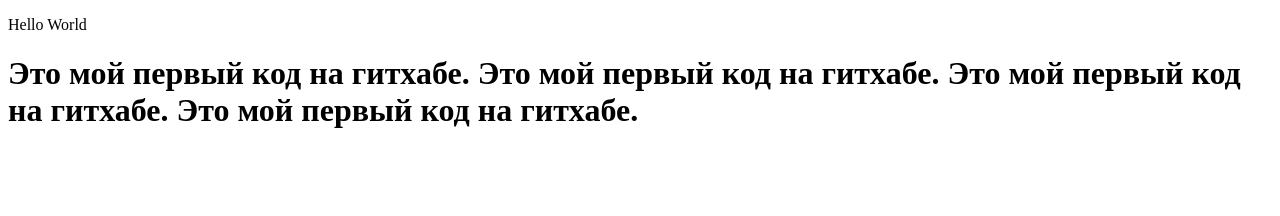
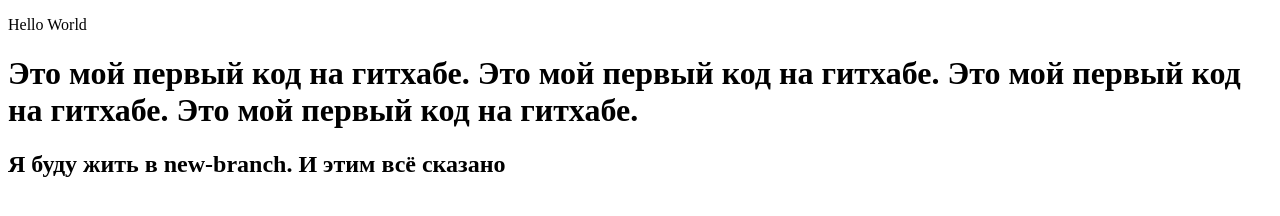
Before and after one commit to mimimitchell/test_repo, a plain HTML site: page index.html in a window 1280 px wide. Drawn offline with Linux system fonts and the light colour scheme.

Commit message:
Мы снова меняем текст

```diff
--- a/index.html
+++ b/index.html
@@ -7,5 +7,6 @@
 <body>
     <p>Hello World</p>
 	<h1>Это мой первый код на гитхабе. Это мой первый код на гитхабе. Это мой первый код на гитхабе. Это мой первый код на гитхабе.</h1>
+	<h2>Я буду жить в new-branch. И этим всё сказано</h2>
 </body>
 </html>
```
